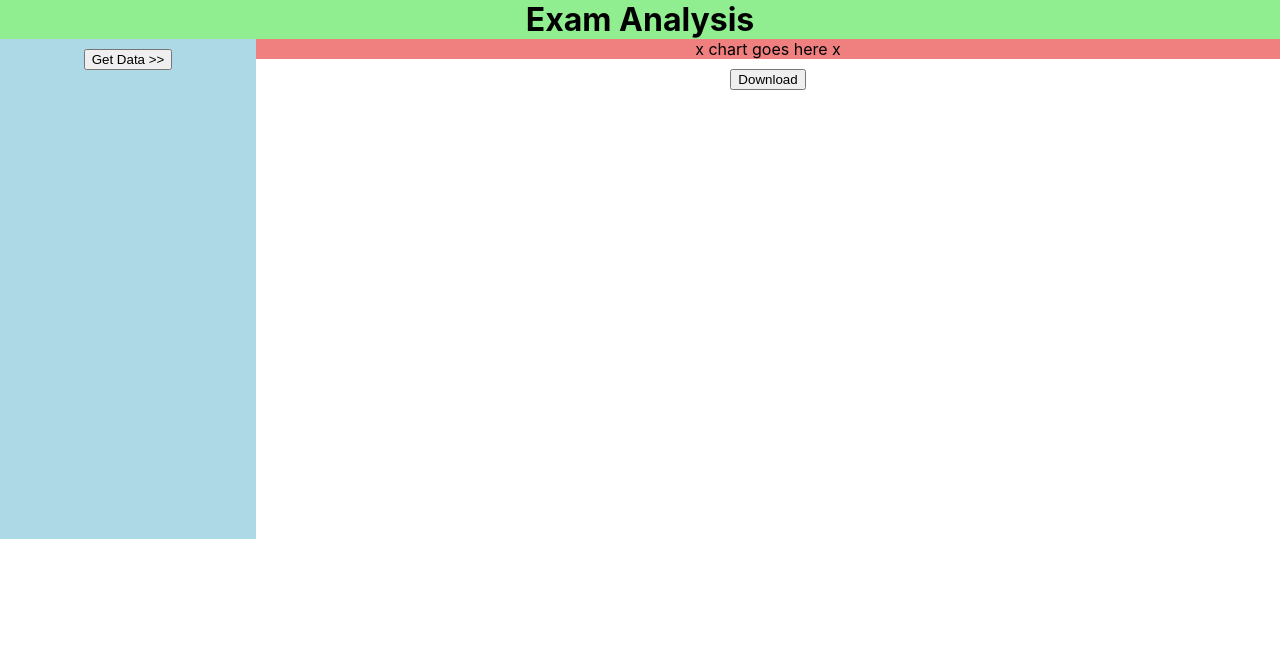
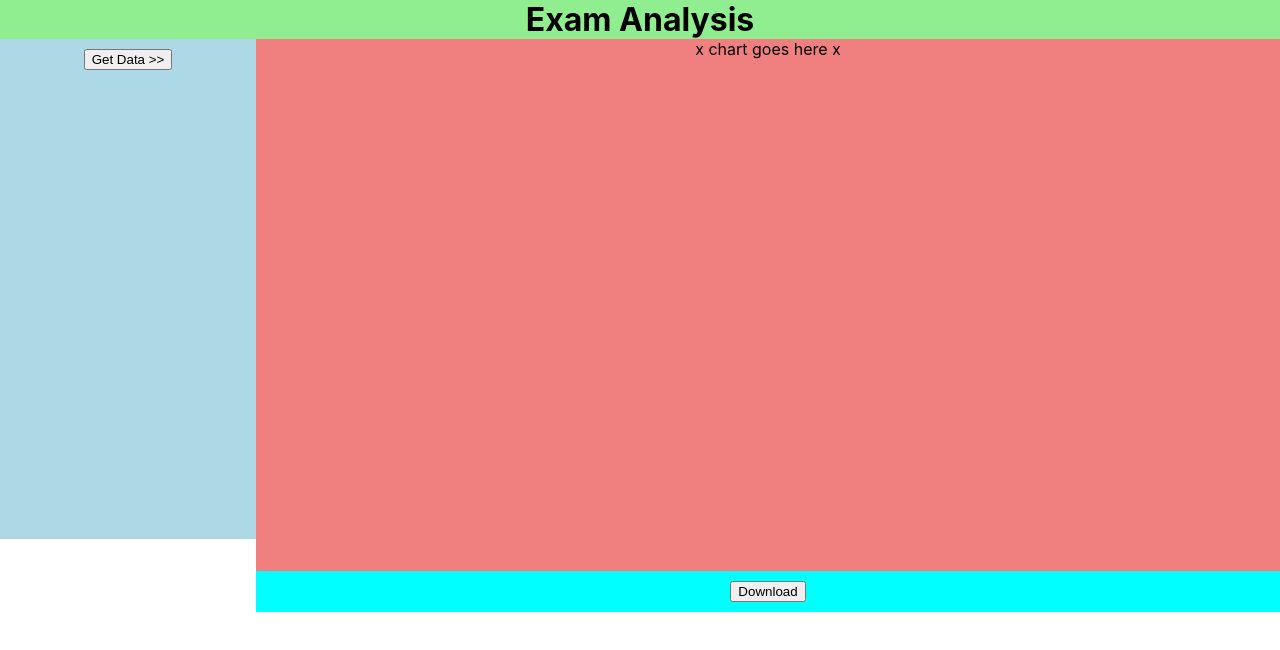
Before and after one commit to BeckyReed/MET633Group6, a React (Create React App) app in the folder exam_analysis/: page / in a window 1280 px wide. Shown: the top 650 px of the page. Built offline with nearby package versions, Linux system fonts and the light colour scheme.

Commit message:
chart stuff started

```diff
--- a/exam_analysis/package.json
+++ b/exam_analysis/package.json
@@ -6,7 +6,9 @@
     "@testing-library/jest-dom": "^5.17.0",
     "@testing-library/react": "^13.4.0",
     "@testing-library/user-event": "^13.5.0",
+    "chart.js": "^4.4.0",
     "react": "^18.2.0",
+    "react-chartjs-2": "^5.2.0",
     "react-dom": "^18.2.0",
     "react-scripts": "5.0.1",
     "web-vitals": "^2.1.4",
--- /dev/null
+++ b/exam_analysis/src/ChartPane.css
@@ -0,0 +1,3 @@
+div {
+    background-color: rgb(0, 255, 255);
+}
--- /dev/null
+++ b/exam_analysis/src/ChartPane.js
@@ -0,0 +1,59 @@
+import { Scatter } from "react-chartjs-2";
+import { Chart as ChartJS, elements } from "chart.js/auto";
+import './ChartPane.css';
+import './scripts/ChartHandling';
+import { prepLocalDataXY, makeDataset } from './scripts/ChartHandling';
+import { useCallback, useEffect, useState } from 'react';
+
+
+
+function chartData(classKeyArray, collorArray) {
+
+    let data = [];
+
+    if (classKeyArray.length == collorArray.length && classKeyArray.length > 0) {
+
+        for (let index = 0; index > classKeyArray.length; index++) {
+            data.push(makeDataset(classKeyArray[index], collorArray[index]));
+        }
+    }
+
+    let testChart = {
+        datasets: data
+    };
+
+    return testChart;
+}
+
+
+function ChartPane() {
+
+    let thisKeys = ['CS633SPRING2021'];
+    let thisColors = ['rgb (0, 255, 0)'];
+
+/*       const [classDataUpload, setClassDataUpload] = useState(chartData(thisKeys, thisColors));
+
+    //foreceUpdate to update previous uploads list from change in LocalStorage
+
+    const forceUpdate = useCallback(() => setClassDataUpload(chartData), []);
+
+    useEffect(() => {
+        window.addEventListener('storage', forceUpdate);
+        setClassDataUpload(chartData);
+        console.log("effect chart pane");
+
+        return () => window.removeEventListener('storage', forceUpdate);
+
+    }, [])
+ */
+
+
+    return (
+        <div className="chart">
+            <Scatter data={chartData(thisKeys, thisColors)} />
+
+        </div>
+    );
+}
+
+export default ChartPane;
--- a/exam_analysis/src/ClassData.js
+++ b/exam_analysis/src/ClassData.js
@@ -3,13 +3,27 @@ import { useState } from 'react';
 
 
 
-function ClassData({name}) {
 
+function ClassData({name, classSelectedToggle}) {
+
+  //super(selected);
   const [lable, setlable] = useState(name);
+
+
+  let selected = false;
+
+  let data = {lable: selected}
+/*   function toggleSelected () {
+    if(selected == true) {
+      setClassSelected(false);
+    } else {
+      setClassSelected(true);
+    }
+  } */
 
     return (
       <div className="ClassData">
-        <button className="selectClassData">{lable}</button>
+        <button className="selectClassData" onClick={() => {selected=!selected; classSelectedToggle(data);  console.log(`selected: ${lable}: ` + selected);} }>{lable}</button>
       </div>
     );
   }
--- a/exam_analysis/src/DataPane.js
+++ b/exam_analysis/src/DataPane.js
@@ -4,29 +4,88 @@ import { handleFileAsync } from './scripts/FileHandling';
 import { useCallback, useEffect, useState } from 'react';
 
 
-
-function classDataList () {
+/**Funciton to make buttons for classes listed in Localstorage */
+/*  function classDataList () {
 
   const className = Object.keys(localStorage);
   const listItems = className.map(className =>
-  <ClassData key={className} name={className}/>);
+  <ClassData key={className} name={className} classSelectedToggle={classSelectedToggle}/>);
   return listItems;
+} */
+
+/**Function to set list of classes selected and not*/
+/* function classSelectList () {
+  const className = Object.keys(localStorage);
+  const listItems = new Map();
+  className.forEach((element) => listItems.set(element, false));
+  console.log(`class select map: ` + listItems);
 }
+
+function classSelectedToggle (childClickSelected) {
+  setClassSelected(childClickSelected);
+} */
 
 
 function DataPane() {
 
   const [classDataShown, setClassDataShown] = useState(classDataList);
+  const [classList, setClassList] = useState(classSelectList);
+  //const [classSelected, setClassSelected] = useState(false);
+
+/**Funciton to make buttons for classes listed in Localstorage */
+function classDataList () {
+
+  const className = Object.keys(localStorage);
+  const listItems = className.map(className =>
+  <ClassData key={className} name={className} classSelectedToggle={classSelectedToggle}/>);
+  return listItems;
+}
+
+/**Function to set list of classes selected and not*/
+function classSelectList () {
+  const className = Object.keys(localStorage);
+  const listItems = new Map();
+  className.forEach((element) => listItems.set(element, false));
+  console.log(`class select map: ` + listItems);
+}
+
+function classSelectedToggle (childClickSelected) {
+  let keyLable = Object.keys(childClickSelected);
+  let value = childClickSelected.keyLable;
+  console.log(`toggle class list map1: `+classList);
+
+  setClassList(
+    classList.set(keyLable, value)
+  );
+
+  console.log(`toggle class list map2: `+classList);
+}
+
+
 
 /* foreceUpdate to update previous uploads list from change in LocalStorage */
 
-  const forceUpdate = useCallback(() => setClassDataShown(classDataList),[]);
+  const forceUpdateDataShown = useCallback(() => setClassDataShown(classDataList),[]);
 
    useEffect(() => {
-    window.addEventListener('storage',forceUpdate);
+    window.addEventListener('storage',forceUpdateDataShown);
+
     setClassDataShown(classDataList);
 
-    return () => window.removeEventListener('storage',forceUpdate);
+    return () => window.removeEventListener('storage',forceUpdateDataShown);
+
+  }, [])
+
+  /* foreceUpdate to update previous uploads list from change in LocalStorage */
+
+  const forceUpdateSelectList = useCallback(() => setClassList(classSelectList),[]);
+
+   useEffect(() => {
+    window.addEventListener('storage',forceUpdateSelectList);
+
+    setClassList(classSelectList);
+
+    return () => window.removeEventListener('storage',forceUpdateSelectList);
 
   }, [])
 
--- a/exam_analysis/src/Main.js
+++ b/exam_analysis/src/Main.js
@@ -1,4 +1,5 @@
 import DataPane from './DataPane';
+import ChartPane from './ChartPane';
 import './Main.css';
 
 
@@ -6,6 +7,7 @@ function Main() {
     return (
       <div className="Main">
         <div className="chart">x chart goes here x</div>
+        <ChartPane/>
         <div className="downloadTray">
 
             <button className="download">Download</button>
--- /dev/null
+++ b/exam_analysis/src/scripts/ChartHandling.js
@@ -0,0 +1,92 @@
+import { Scatter } from "react-chartjs-2";
+import { Chart as ChartJS } from "chart.js";
+
+/** Test Data */
+const test_data = [
+    { x: 5, y: 3 }
+];
+
+/**Get data from Local and assign to x,y values in datasets */
+function prepLocalDataXY(classKey) {
+
+    /**test with first item in local */
+    let classKeys = Object.keys(localStorage);
+
+
+    if (classKeys.includes(classKey)) {
+
+        let stringData = `[` + localStorage.getItem(classKey) + `]`;
+
+        console.log("STRING Data:  " + stringData);
+
+        let jsonData = JSON.parse(stringData);
+        console.log('JSON Data:  ' + jsonData);
+
+        if (jsonData != `[null]`) {
+            //let jsonData = JSON.parse(stringData);
+            //let stringArray = [stringData];
+            let result = [];
+            //let startArray = Array.from(stringArray);
+            //console.log(startArray);
+            jsonData.forEach(element => {
+                console.log('element: ' + element);
+                let x = element.Time;
+                let y = element.Score;
+                let point = { x, y };
+                result.push(point);
+            });
+
+            console.log(result);
+
+
+            let datasetObj = {
+                label: localStorage.key(0),
+                /*             data: Array.from( stringData, () => ({
+                                x: stringData.Time,
+                                y: stringData.Score
+                            })), */
+                data: result,
+                backgroundColor: 'rgb (0, 255, 0)'
+            };
+            return datasetObj;
+        }
+        return 'string data ' + stringData;
+    }
+
+
+    return [];
+
+
+}
+
+
+/** Make datasets */
+function makeDataset (classKey, color) {
+
+    let data = prepLocalDataXY(classKey);
+
+    let datasetObj = {
+        label: classKey,
+        data: data,
+        backgroundColor: color
+    };
+
+    return datasetObj;
+
+}
+
+
+
+/** Test create Chart */
+let testChart = {
+    datasets: [
+        /*         {
+                    label: 'class 1',
+                    data: test_data,
+                    backgroundColor: 'rgb (0, 255, 255)'
+                }  */
+        prepLocalDataXY()
+    ]
+};
+
+export { test_data, prepLocalDataXY, makeDataset, testChart };
--- a/exam_analysis/src/scripts/FileHandling.js
+++ b/exam_analysis/src/scripts/FileHandling.js
@@ -29,7 +29,7 @@ async function handleFileAsync() {
             const worksheet = workbook.Sheets[workbook.SheetNames[0]];
             const jsonData = utils.sheet_to_json(worksheet, {defval:""});
 
-            console.log(JSON.stringify(jsonData));
+            //console.log(JSON.stringify(jsonData));
 
             dataByClassToLocal(jsonData);
 
@@ -54,7 +54,7 @@ async function handleFileAsync() {
 function dataByClassToLocal(jsonData) {
 
     jsonData.forEach(element => {
-        console.log(element);
+        //console.log(element);
         //let data = JSON.parse(element);
         let className = "" + element.Course_Number+element.Semester+element.Year;
         console.log(className);
@@ -82,7 +82,7 @@ function dataByClassToLocal(jsonData) {
 
     });
 
-    console.log(localStorage.getItem('CS633SPRING2020'));
+    //console.log(localStorage.getItem('CS633SPRING2020'));
 
     console.log(Object.keys(localStorage));
 }
```
Also changed, not shown: 1 other file (tests, documents, lock files or other folders).
